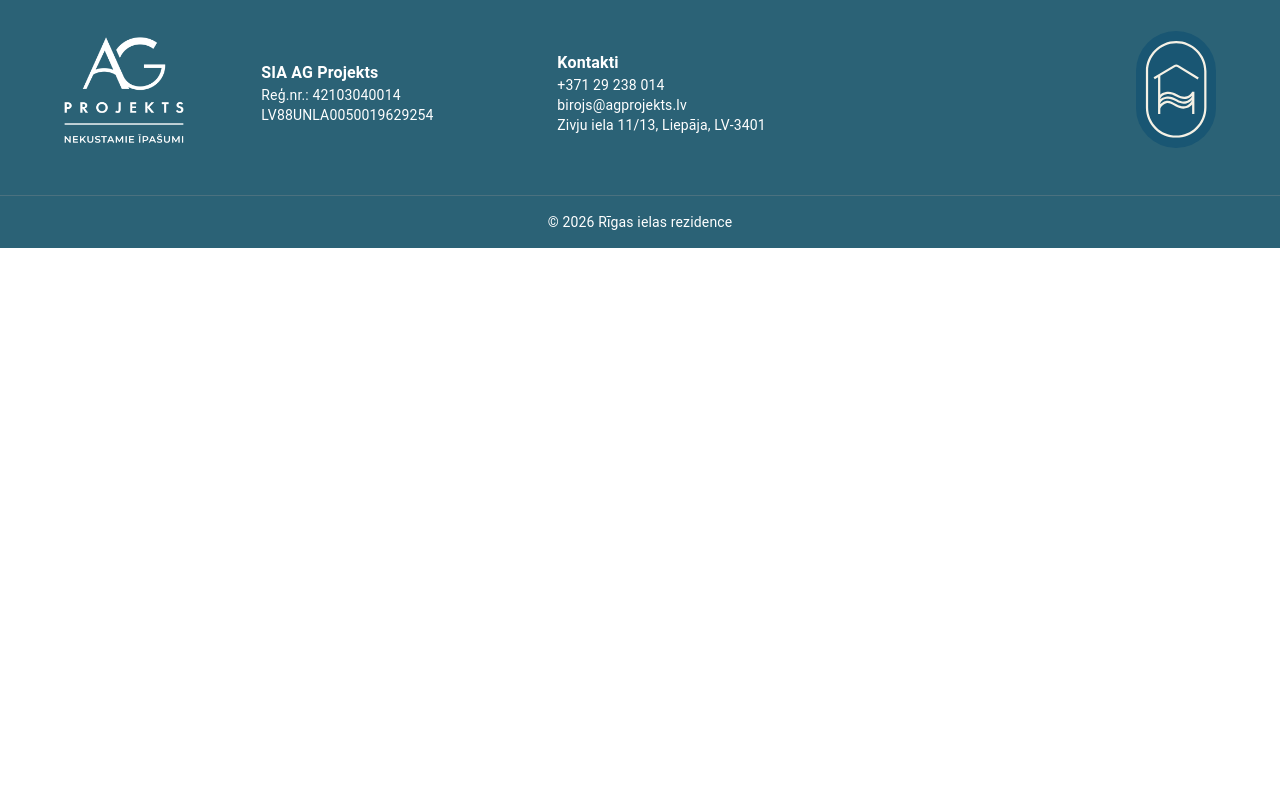
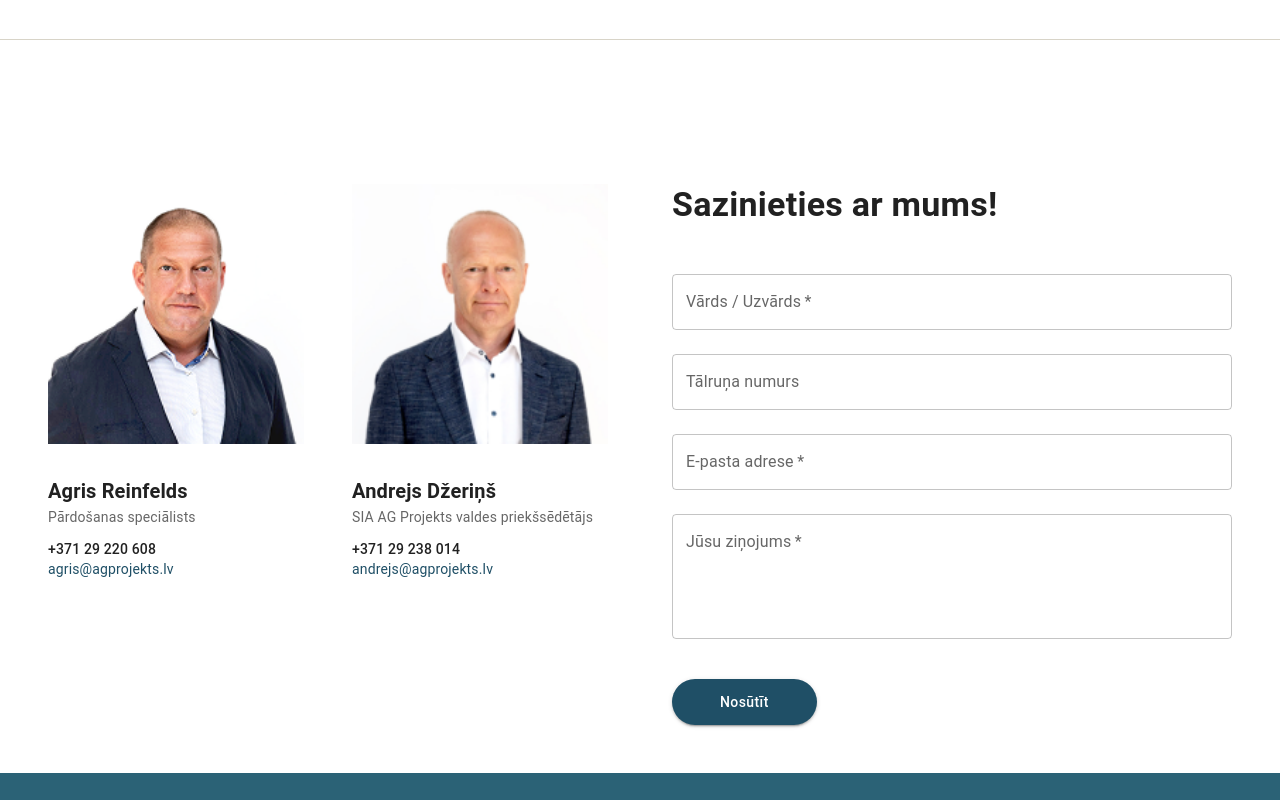
Before and after one commit to Edgars008/real-estate-static-app, a React (Vite) app: page /building in a window 1280 px wide. Shown: the part 2780-3580 px from the top of the page. Before the commit the page ends 3028 px from the top, so only its background shows below. Built offline with nearby package versions, Linux system fonts and the light colour scheme; some icons are missing.

Commit message:
Add contact page and fix nav bar hamburger

```diff
--- a/src/config/translations.ts
+++ b/src/config/translations.ts
@@ -84,6 +84,19 @@ export const translations = {
                 text: "Trīskāršais stiklojums nodrošina augstu siltuma un skaņas izolāciju."
             }
         ]
+    },
+    contactPage: {
+        title: "KONTAKTI",
+        contactUs: "Sazinieties ar mums!",
+        salesSpecialist: "Pārdošanas speciālists",
+        ceo: "SIA AG Projekts valdes priekšsēdētājs",
+        form: {
+            nameSurname: "Vārds / Uzvārds",
+            phoneNumber: "Tālruņa numurs",
+            email: "E-pasta adrese",
+            message: "Jūsu ziņojums",
+            send: "Nosūtīt"
+        }
     },
     floorGallery: {
         floor: "STĀVS",
@@ -191,6 +204,19 @@ export const translations = {
         }
     ]
     },
+    contactPage: {
+        title: "CONTACT",
+        contactUs: "Contact Us!",
+        salesSpecialist: "Sales specialist",
+        ceo: "CEO of SIA AG Projekts",
+        form: {
+            nameSurname: "Name / Surname",
+            phoneNumber: "Phone number",
+            email: "E-mail address",
+            message: "Your message",
+            send: "Send"
+        }
+    },
     floorGallery: {
         floor: "FLOOR",
         apartmentNo: "Apartment No.",
@@ -297,6 +323,19 @@ export const translations = {
         }
     ]
 },
+contactPage: {
+    title: "КОНТАКТЫ",
+    contactUs: "Свяжитесь с нами!",
+    salesSpecialist: "Специалист по продажам",
+    ceo: "Председатель правления SIA AG Projekts",
+    form: {
+        nameSurname: "Имя / Фамилия",
+        phoneNumber: "Номер телефона",
+        email: "Адрес электронной почты",
+        message: "Ваше сообщение",
+        send: "Отправить"
+    }
+},
     floorGallery: {
         floor: "ЭТАЖ",
         apartmentNo: "Квартира №",
--- a/src/pages/BuildingPage.tsx
+++ b/src/pages/BuildingPage.tsx
@@ -4,6 +4,7 @@ import type { Language } from "../config/translations";
 import UniversalSection from "../components/UniversalSection";
 import wave from "../assets/buildingPage/wave.svg";
 import { Divider } from "@mui/material";
+import ContactPage from "./ContactPage";
 
 interface Props {
   language: Language;
@@ -53,6 +54,15 @@ const BuildingPage: React.FC<Props> = ({ language }) => {
         imageAlt="Building"
         imagePosition="right" // ← switch side here
       />
+
+     <Divider
+        sx={{
+          my: { xs: 8, md: 12 },
+          borderColor: "#d8d4c8",
+        }}
+      />
+
+      <ContactPage language={language} />
     </>
   );
 };
--- a/src/pages/ContactPage.tsx
+++ b/src/pages/ContactPage.tsx
@@ -1,76 +1,128 @@
-import React, { useState } from 'react';
-import {
-  Box,
-  Grid,
-  Typography,
-  TextField,
-  Button,
-  Paper
-} from '@mui/material';
+import React, { useState } from "react";
+import { Box, Grid, Typography, TextField, Button } from "@mui/material";
 import { translations, type Language } from "../config/translations";
+
+import agrisImg from "../assets/contactsPage/agris.png";
+import andrejsImg from "../assets/contactsPage/andrejs.png";
 
 interface Props {
   language: Language;
 }
 
 const ContactPage: React.FC<Props> = ({ language }) => {
-  const t = translations[language];
+  const t = translations[language].contactPage;
+
   const [form, setForm] = useState({
-    name: '',
-    phone: '',
-    email: '',
-    message: ''
+    name: "",
+    phone: "",
+    email: "",
+    message: "",
   });
 
-  const handleChange = (e: React.ChangeEvent<HTMLInputElement | HTMLTextAreaElement>) => {
+  const handleChange = (
+    e: React.ChangeEvent<HTMLInputElement | HTMLTextAreaElement>,
+  ) => {
     setForm({ ...form, [e.target.name]: e.target.value });
   };
 
   const handleSubmit = (e: React.FormEvent) => {
     e.preventDefault();
-    console.log(form); // later connect to backend
+    console.log(form);
   };
 
+  const contacts = [
+    {
+      name: "Agris Reinfelds",
+      title: t.salesSpecialist,
+      phone: "+371 29 220 608",
+      email: "agris@agprojekts.lv",
+      image: agrisImg,
+    },
+    {
+      name: "Andrejs Džeriņš",
+      title: t.ceo,
+      phone: "+371 29 238 014",
+      email: "andrejs@agprojekts.lv",
+      image: andrejsImg,
+    },
+  ];
+
   return (
-    <Grid container spacing={4}>
+    <Box sx={{ px: { xs: 2, md: 6 }, py: 6 }}>
+      <Grid container spacing={8}>
+        {/* LEFT SIDE — CONTACT PEOPLE */}
+        <Grid size={{ xs: 12, md: 6 }}>
+          <Grid container spacing={6}>
+            {contacts.map((person) => (
+              <Grid size={{ xs: 12, sm: 6 }} key={person.email}>
+                <Box>
+                  {/* Image */}
+                  <Box
+                    component="img"
+                    src={person.image}
+                    alt={person.name}
+                    sx={{
+                      width: "100%",
+                      maxWidth: 260,
+                      height: 260,
+                      objectFit: "cover",
+                      mb: 3,
+                    }}
+                  />
 
-      {/* LEFT SIDE */}
-      <Grid size={{ xs: 12, md: 5 }} >
-        <Paper sx={{ p: 4, backgroundColor: '#f5f2eb' }}>
-          <Typography variant="h5" gutterBottom>
-            Contact Information
+                  {/* Name */}
+                  <Typography variant="h6" sx={{ fontWeight: 600 }}>
+                    {person.name}
                   </Typography>
 
-          <Typography variant="body1">
-            <strong>Agris Reinfelds</strong><br />
-            +371 29 220 608<br />
-            <a href="mailto:agris@agprojekts.lv">
-              agris@agprojekts.lv
-            </a>
+                  {/* Job Title */}
+                  <Typography
+                    variant="body2"
+                    sx={{ mb: 1.5, color: "text.secondary" }}
+                  >
+                    {person.title}
                   </Typography>
 
-          <Box mt={4}>
-            <Typography variant="body1">
-              <strong>Andrejs Džeriņš</strong><br />
-              +371 29 238 014<br />
-              <a href="mailto:andrejs@agprojekts.lv">
-                andrejs@agprojekts.lv
+                  {/* Phone */}
+                  <Typography variant="body2" sx={{ fontWeight: 500 }}>
+                    {person.phone}
+                  </Typography>
+
+                  {/* Email */}
+                  <Typography variant="body2">
+                    <a
+                      href={`mailto:${person.email}`}
+                      style={{
+                        textDecoration: "none",
+                        color: "#1f4f66",
+                      }}
+                    >
+                      {person.email}
                     </a>
                   </Typography>
                 </Box>
-        </Paper>
+              </Grid>
+            ))}
+          </Grid>
         </Grid>
 
-      {/* RIGHT SIDE */}
-      <Grid size={{ xs: 12, md: 5 }}>
+        {/* RIGHT SIDE — CONTACT FORM */}
+        <Grid size={{ xs: 12, md: 6 }}>
           <Box component="form" onSubmit={handleSubmit}>
-          <Typography variant="h4" gutterBottom>
-            Contact Us
+            <Typography
+              variant="h4"
+              gutterBottom
+              sx={{
+                fontWeight: 600,
+                mb: 4,
+              }}
+            >
+              {t.contactUs}
             </Typography>
 
             <TextField
               fullWidth
-            label="Name"
+              label={t.form.nameSurname}
               name="name"
               margin="normal"
               required
@@ -79,7 +131,7 @@ const ContactPage: React.FC<Props> = ({ language }) => {
 
             <TextField
               fullWidth
-            label="Phone"
+              label={t.form.phoneNumber}
               name="phone"
               margin="normal"
               onChange={handleChange}
@@ -87,7 +139,7 @@ const ContactPage: React.FC<Props> = ({ language }) => {
 
             <TextField
               fullWidth
-            label="Email"
+              label={t.form.email}
               name="email"
               type="email"
               margin="normal"
@@ -97,7 +149,7 @@ const ContactPage: React.FC<Props> = ({ language }) => {
 
             <TextField
               fullWidth
-            label="Message"
+              label={t.form.message}
               name="message"
               multiline
               rows={4}
@@ -106,23 +158,29 @@ const ContactPage: React.FC<Props> = ({ language }) => {
               onChange={handleChange}
             />
 
-          <Box mt={3}>
+            <Box mt={4}>
               <Button
                 variant="contained"
                 type="submit"
                 sx={{
-                backgroundColor: '#1f4f66',
-                borderRadius: '30px',
-                px: 4
+                  backgroundColor: "#1f4f66",
+                  borderRadius: "30px",
+                  px: 6,
+                  py: 1.3,
+                  textTransform: "none",
+                  fontWeight: 500,
+                  "&:hover": {
+                    backgroundColor: "#163a4d",
+                  },
                 }}
               >
-              Send
+                {t.form.send}
               </Button>
             </Box>
           </Box>
         </Grid>
-
       </Grid>
+    </Box>
   );
 };
 
--- a/src/pages/HomePage.tsx
+++ b/src/pages/HomePage.tsx
@@ -2,6 +2,7 @@ import React from "react";
 import HomeHero from "../components/HomeHero";
 import HomeLocation from "../components/HomeLocation";
 import { type Language } from "../config/translations";
+import ContactPage from "./ContactPage";
 
 interface Props {
   language: Language;
@@ -12,6 +13,7 @@ const HomePage: React.FC<Props> = ({ language }) => {
     <>
       <HomeHero language={language} />
       <HomeLocation language={language} />
+      <ContactPage language={language} />
     </>
   );
 };
--- a/src/pages/InteriorPage.tsx
+++ b/src/pages/InteriorPage.tsx
@@ -1,9 +1,10 @@
 import React from "react";
-import { Box, Typography, Grid, Container } from "@mui/material";
+import { Box, Typography, Grid, Container, Divider } from "@mui/material";
 import { translations, type Language } from "../config/translations";
 import designerImg from "../assets/interior-designer.jpg";
 import InteriorGallery from "../components/InteriorGallery";
 import { interiorGallery } from "../config/interiorGallery";
+import ContactPage from "./ContactPage";
 
 interface Props {
   language: Language;
@@ -89,6 +90,14 @@ const InteriorPage: React.FC<Props> = ({ language }) => {
 
         <InteriorGallery title={t.bedroom} images={interiorGallery.bedroom} />
         <InteriorGallery title={t.bathroom} images={interiorGallery.bathroom} />
+
+        <Divider
+          sx={{
+            my: { xs: 8, md: 12 },
+            borderColor: "#d8d4c8",
+          }}
+        />
+        <ContactPage language={language} />
       </Container>
     </Box>
   );
--- a/src/pages/PropertyAcquisitionPage.tsx
+++ b/src/pages/PropertyAcquisitionPage.tsx
@@ -1,6 +1,7 @@
 import React from "react";
-import { Box, Typography, Grid, Container } from "@mui/material";
+import { Box, Typography, Grid, Container, Divider } from "@mui/material";
 import { translations, type Language } from "../config/translations";
+import ContactPage from "./ContactPage";
 
 interface Props {
   language: Language;
@@ -37,7 +38,7 @@ const StepBlock = ({
       {/* Number pill */}
       <Box
         sx={{
-          width: 50,  // smaller width
+          width: 50, // smaller width
           height: 70, // smaller height
           border: "2px solid #0d2c3d",
           borderRadius: "50%",
@@ -139,6 +140,15 @@ const PropertyAcquisitionPage: React.FC<Props> = ({ language }) => {
           </Grid>
         </Grid>
       </Container>
+
+      <Divider
+        sx={{
+          my: { xs: 8, md: 12 },
+          borderColor: "#d8d4c8",
+        }}
+      />
+
+      <ContactPage language={language} />
     </Box>
   );
 };
```
Also changed, not shown: src/components/Navbar.tsx (+107 -19 lines), src/assets/contactsPage/agris.png (added), src/assets/contactsPage/andrejs.png (added). Lines whose indentation alone changed are shown as unchanged.
